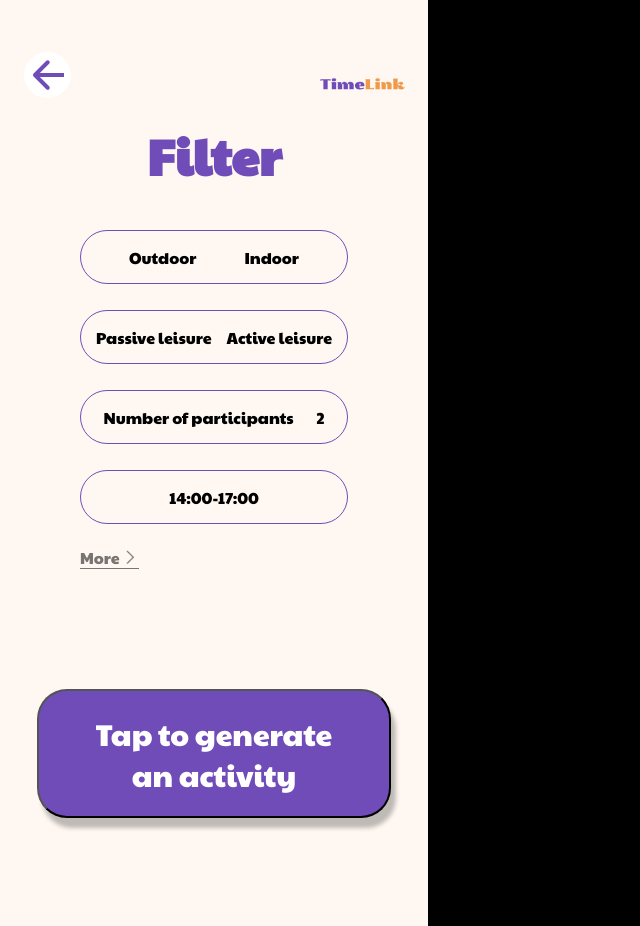
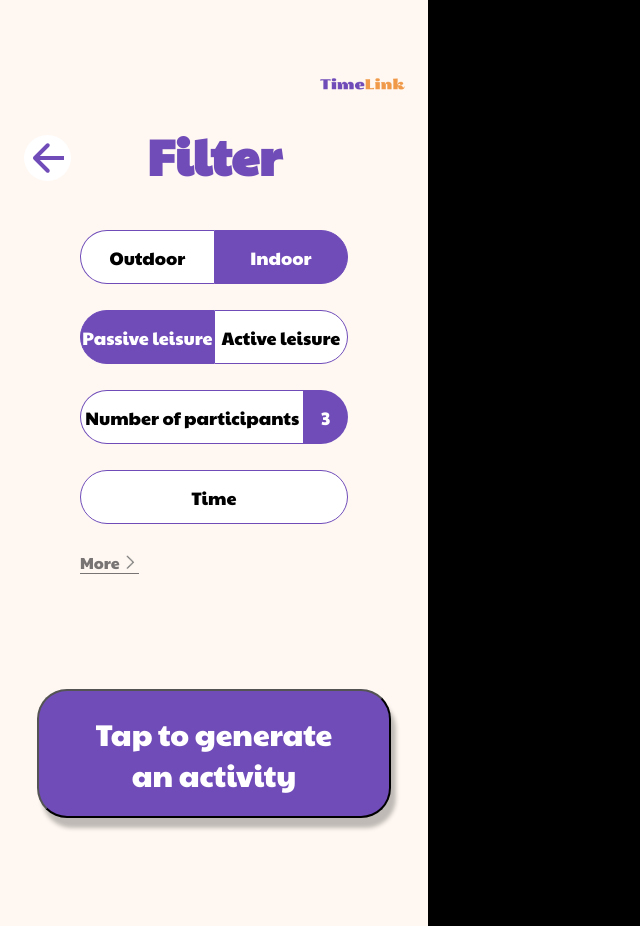
Before and after one commit to SenkeSem/project27-time-link, a React (Create React App) app: page /activites in a window 1280 px wide. Shown: the whole page, without its empty margins (0-640 px from the left). Built offline with nearby package versions, Linux system fonts and the light colour scheme; a web font is replaced by a local one.

Commit message:
Добавляет дизайн секции Filter на странице Activities

```diff
--- a/src/pages/Activities/Activities.jsx
+++ b/src/pages/Activities/Activities.jsx
@@ -15,21 +15,21 @@ function Activities() {
       </div>
       <h2>Filter</h2>
       <div className={styles.filter_box}>
-        <article>
-          <div className={styles.purple_back}>Outdoor</div>
-          <div>Indoor</div>
-        </article>
-        <article>
-          <div>Passive leisure</div>
-          <div>Active leisure</div>
-        </article>
-        <article>
-          <div>Number of participants</div>
-          <div>2</div>
-        </article>
-        <article>
-          <p>14:00-17:00</p>
-        </article>
+        <ul>
+          <li>Outdoor</li>
+          <li className={styles.active}>Indoor</li>
+        </ul>
+        <ul>
+          <li className={styles.active}>Passive leisure</li>
+          <li>Active leisure</li>
+        </ul>
+        <ul>
+          <li>Number of participants</li>
+          <input type="text" placeholder="3" />
+        </ul>
+        <ul>
+          <input className={styles.timeInput} type="text" placeholder="Time" />
+        </ul>
         <div className={styles.more_box}>
           <p>More</p>
           <img src="img/right.svg" alt="right" />
--- a/src/pages/Activities/Activities.module.scss
+++ b/src/pages/Activities/Activities.module.scss
@@ -28,19 +28,72 @@
     position: relative;
     display: flex;
     flex-direction: column;
-    justify-content: space-between;
     gap: 26px;
+
+    ul {
+      background-color: #FFF;
       width: 268px;
-    height: auto;
-
-    article {
+      height: 54px;
+      list-style-type: none;
       display: flex;
       align-items: center;
-      justify-content: space-evenly;
-      width: 268px;
-      height: 54px;
+      justify-content: space-around;
+      border-radius: 30px;
+
+      .active {
+        background-color: #704CB8;
+        color: #FFF;
+      }
+
+      li {
+        cursor: pointer;
         border: 1px solid #704CB8;
+        display: flex;
+        align-items: center;
+        justify-content: center;
+        width: 100%;
+        height: 100%;
+        font-size: 18px;
+        color: #000;
+        font-weight: 400;
+
+        &:first-child {
+          border-right: none;
+          border-radius: 30px 0 0 30px;
+        }
+
+        &:last-child {
+          border-radius: 0 30px 30px 0;
+        }
+      }
+
+      input {
+        border: none;
+        background-color: #704CB8;
+        color: #FFF;
+        text-align: center;
+        width: 20%;
+        height: 100%;
+        border-radius: 0 30px 30px 0;
+        font-size: 18px;
+        font-weight: 400;
+
+        &::placeholder {
+          color: #FFF;
+        }
+      }
+
+      .timeInput {
+        border: 1px solid #704CB8;
+        background-color: #FFF;
+        color: #000;
         border-radius: 30px;
+        width: 100%;
+        height: 100%;
+
+        &::placeholder {
+          color: black;
+        }
       }
     }
 
@@ -52,6 +105,8 @@
       bottom: -45px;
       left: 0;
       position: absolute;
+      bottom: -50px;
+      left: 0;
       width: 59px;
       height: 23px;
       border-bottom: 1px solid #797474;
@@ -60,11 +115,12 @@
         color: #797474;
       }
     }
+  }
+
 
   button {
     padding: 22px 49px 38px 49px;
     cursor: pointer;
-    margin-top: 165px;
     width: 354px;
     height: 129px;
     border-radius: 30px;
@@ -75,9 +131,13 @@
     font-size: 30px;
 
     &:active {
-      margin-top: 168px;
+      margin-top: 4px;
       margin-left: 2px;
       box-shadow: 1px 3px 1px 0px rgba(0, 0, 0, 1);
     }
   }
+
+  a {
+    margin-top: 165px;
   }
+}
```
Lines whose indentation alone changed are shown as unchanged.
